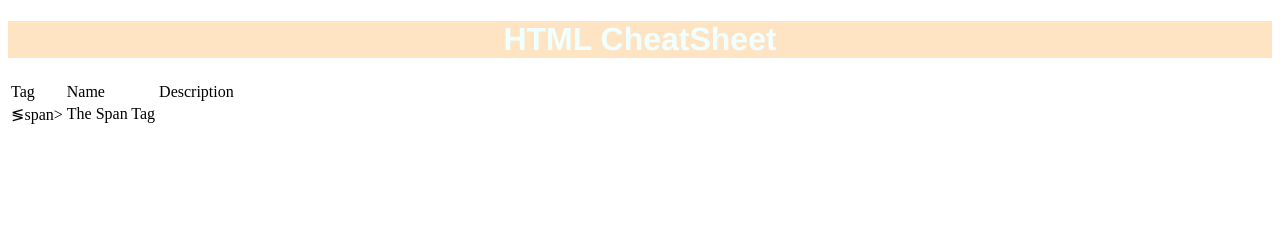
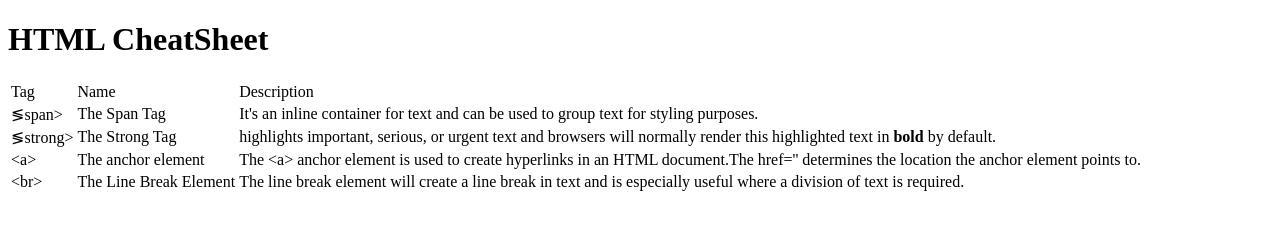
Before and after one commit to Roberto-Pena/cheatsheet_html, a plain HTML site: page index.html in a window 1280 px wide. Drawn offline with Linux system fonts and the light colour scheme.

Commit message:
Table FInished, CSS not working

```diff
--- a/index.html
+++ b/index.html
@@ -1,14 +1,15 @@
 <!DOCTYPE html>
-<html lang="en">
+<html>
     <head>
         <meta charset="UTF-8">
         <meta name="viewport" content="width=device-width, initial-scale=1.0">
+        <link rel="stylesheet" href='/styles.css'>
         <title>Cheatsheet</title>
-        <link rel="stylesheet" type="text/css" href='/styles.css'>
     </head>
 
     <body>
         <h1 class='main-title'>HTML CheatSheet</h1>
+
         <table id="Table1">
             <thead id="table_one_head">
                 <td>Tag</td>
@@ -19,10 +20,24 @@
                 <tr>
                     <td>&lg;span&gt;</td>
                     <td>The Span Tag</td>
-                    <td></td>
+                    <td>It's an inline container for text and can be used to group text for styling purposes.</td>
+                </tr>
+                    <td>&lg;strong&gt;</td>
+                    <td>The Strong Tag</td>
+                    <td>highlights important, serious, or urgent text and browsers will normally render this highlighted text in <strong>bold</strong> by default.</td>
+                <tr>
+                    <td>&lt;a&gt;</td>
+                    <td>The anchor element</td>
+                    <td>The &lt;a&gt; anchor element is used to create hyperlinks in an HTML document.The href='' determines the location the anchor element points to.</td>
+                </tr>
+                <tr>
+                    <td>&lt;br&gt;</td>
+                    <td>The Line Break Element</td>
+                    <td>The line break element will create a line break in text and is especially useful where a division of text is required.</td>
                 </tr>
             </tbody>
         </table>
+
 
     </body>
 
--- /dev/null
+++ b/style.css
@@ -0,0 +1,3 @@
+h1 {
+    background-color: blue;
+}
--- a/styles.css
+++ /dev/null
@@ -1,10 +0,0 @@
-.main-title{
-    font-family: Helvetica;
-    text-align: center;
-    background-color: bisque;
-    color: azure;
-}
-
-.Table1{
-    text-align: center;
-}
```
